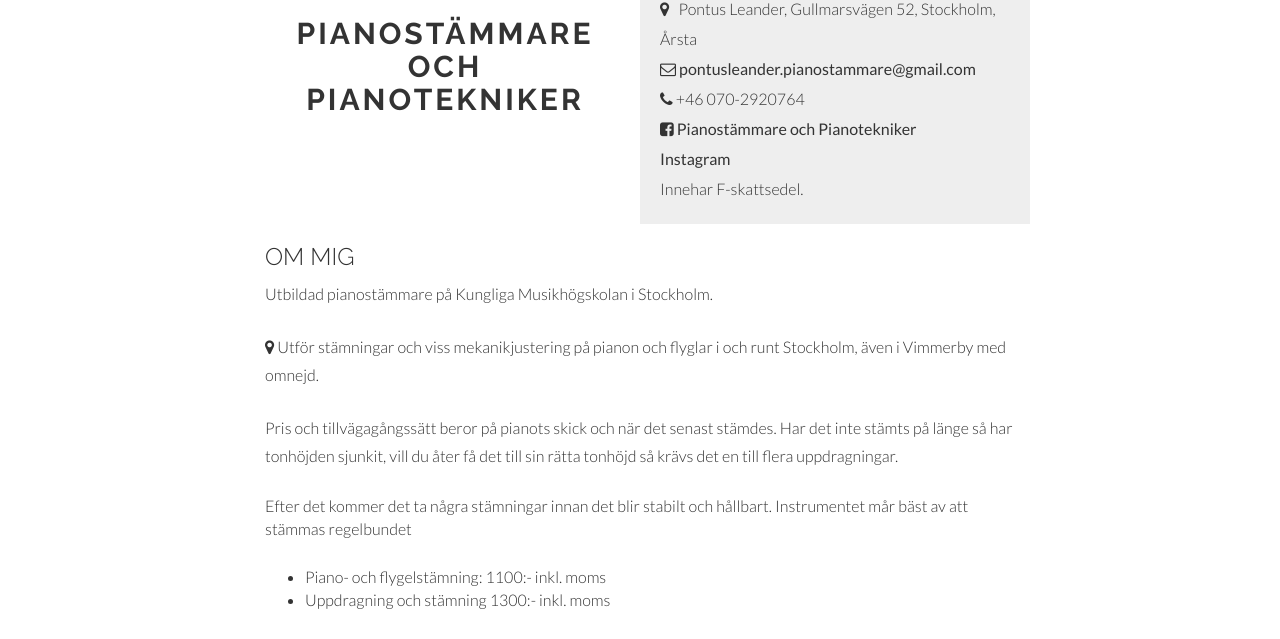
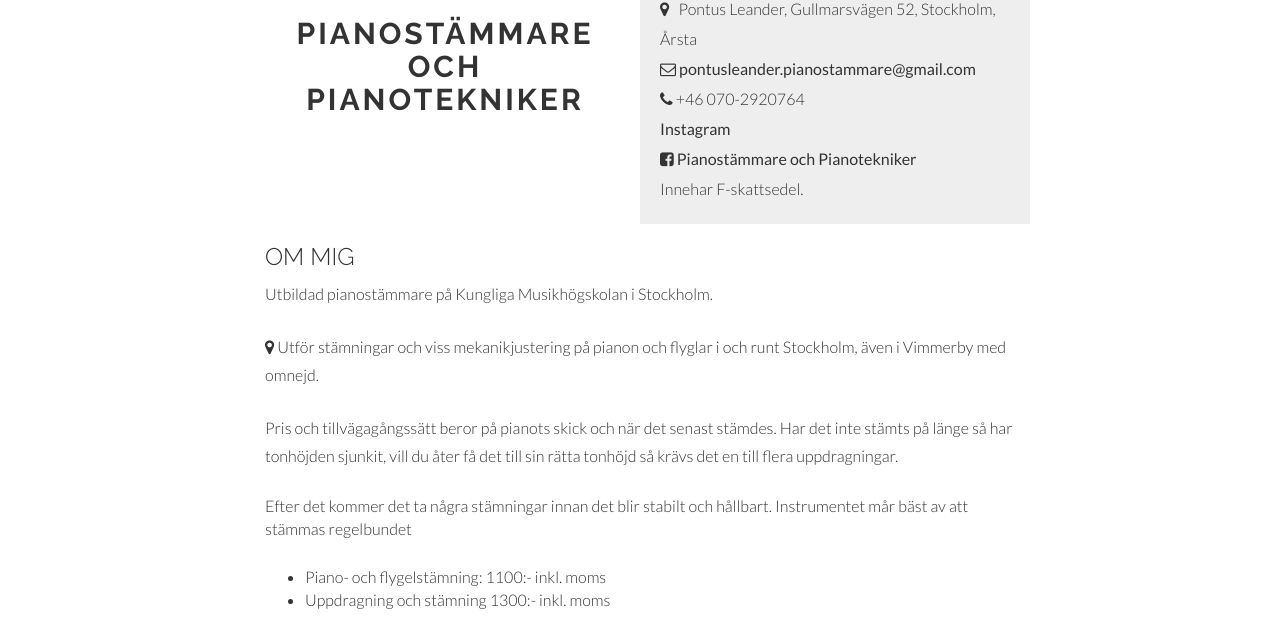
Before and after one commit to pontusleander/pontusleander.github.io, a plain HTML site: page index.html in a window 1280 px wide. Shown: the part 96-735 px from the top of the page. Drawn offline with Linux system fonts and the light colour scheme.

Commit message:
Update index.html
switch place, fb and insta

```diff
--- a/index.html
+++ b/index.html
@@ -73,8 +73,8 @@
                     <i class="fa fa-envelope-o"></i> pontusleander.pianostammare@gmail.com
                   </a><br>
                   <i class="fa fa-phone"></i> +46 070-2920764<br>
+                  <a href="https://www.instagram.com/pl_pianostammare/"> Instagram</a><br>
                   <a href="https://www.facebook.com/pontus.leander.39"><i class="fa fa-facebook-square"></i> Pianostämmare och Pianotekniker</a>
-                  <br><a href="https://www.instagram.com/pl_pianostammare/"> Instagram</a>
                   <br><span class="font-size:10px">Innehar F-skattsedel.</span>
             </div>
           </div>
```
